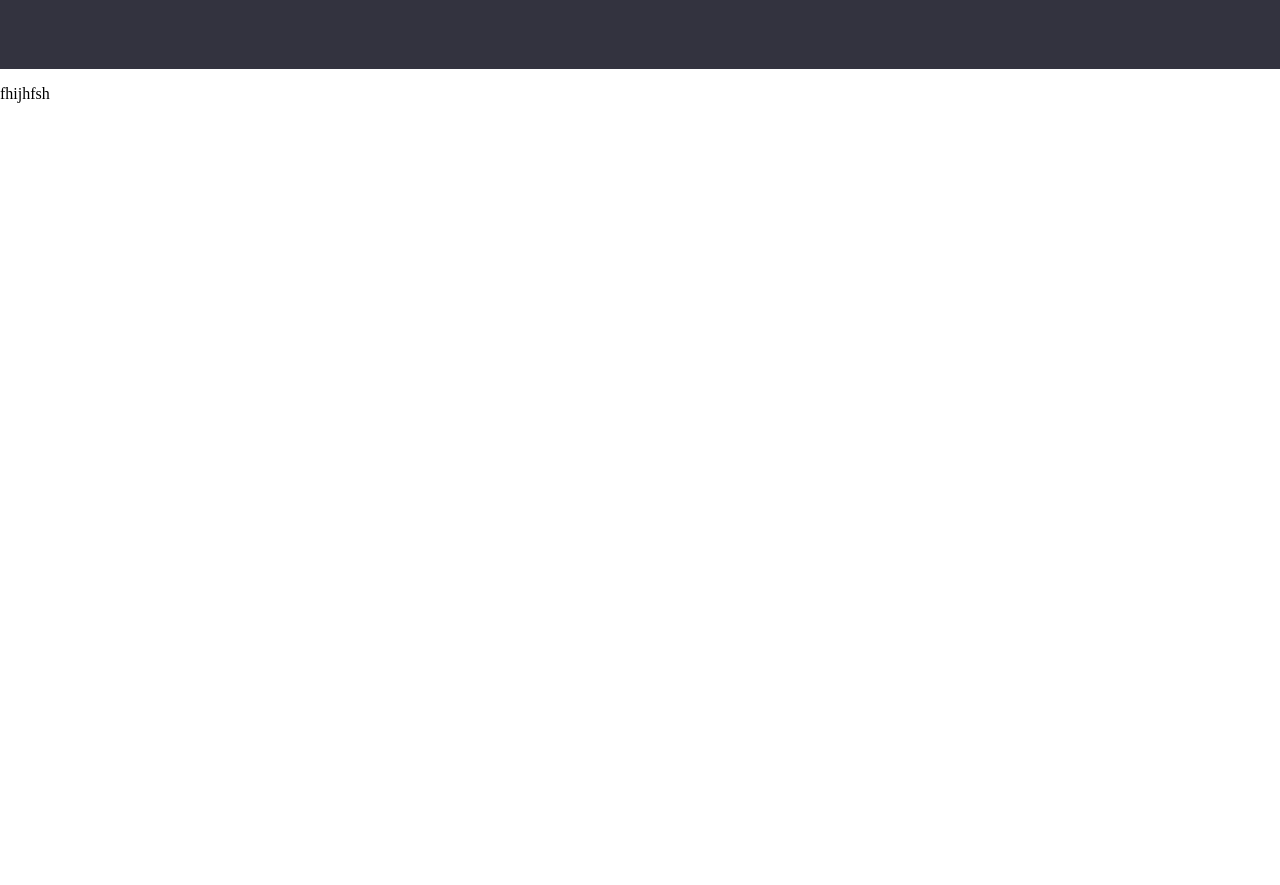
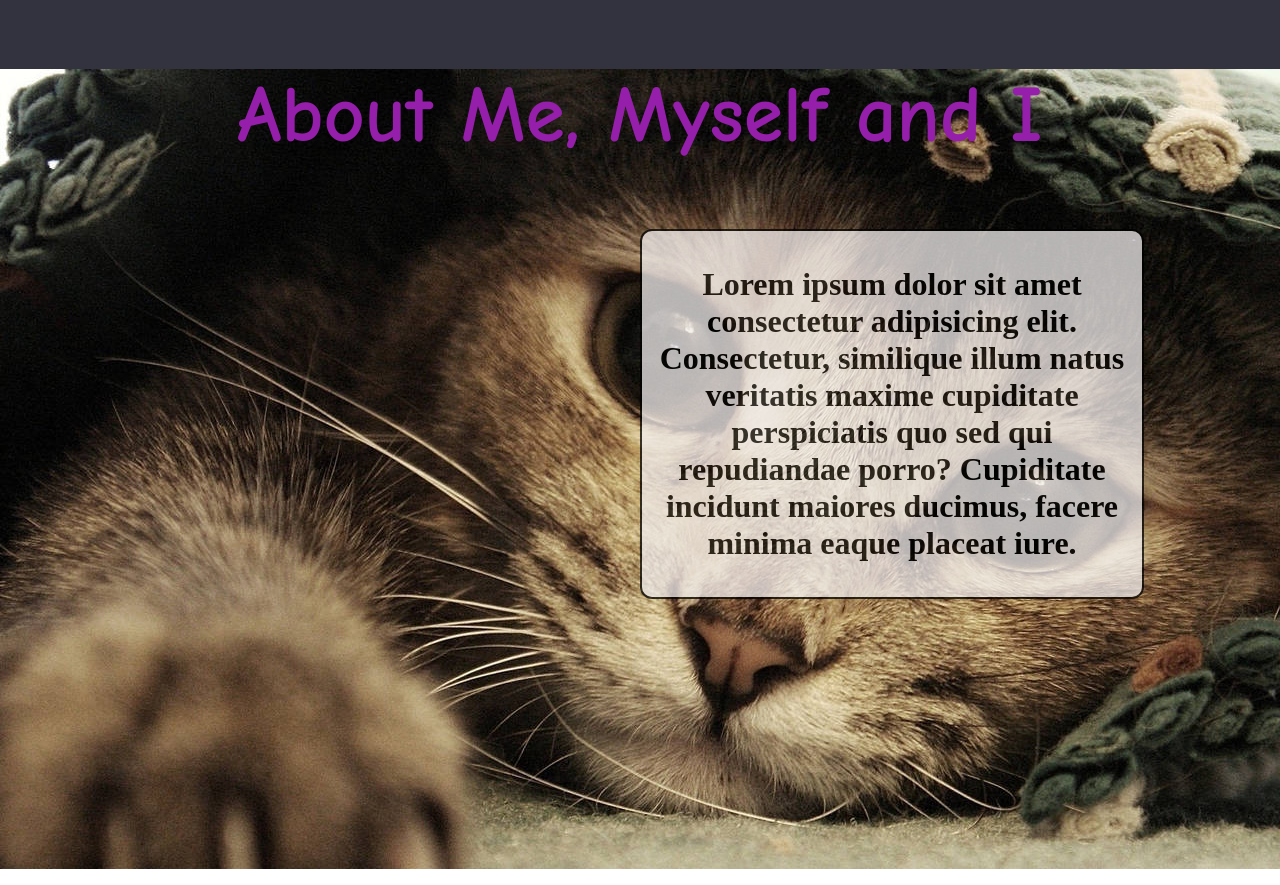
Before and after one commit to Nexxie95/nexxie95.github.io, a plain HTML site: page index.html in a window 1280 px wide. Shown: the part 731-1616 px from the top of the page. Drawn offline with Linux system fonts and the light colour scheme.

Commit message:
box-abtme-transarent

```diff
--- a/index.html
+++ b/index.html
@@ -26,14 +26,17 @@
         <div id="cat2">
             <a href="#aboutMe" class="main_links">
                 <img src="pics/macska.png" title="cat image" width="250" draggable="false">
-                <h3 class="honey">For sure not<br>biggest gayass</h3>
+                <h3 id="text-me">For sure not<br>biggest gayass</h3>
             </a>
         </div>
 
     </div>
 
     <div id="aboutMe" class="part">
-    <p>fhijhfsh</p>
+    <h1 id="main-about">About Me, Myself and I</h1>
+    <div class="block">
+        <p id="text1-abtme">Lorem ipsum dolor sit amet consectetur adipisicing elit. Consectetur, similique illum natus veritatis maxime cupiditate perspiciatis quo sed qui repudiandae porro? Cupiditate incidunt maiores ducimus, facere minima eaque placeat iure.</p>
+    </div>
     </div>
 </body>
 </html>
--- a/style.css
+++ b/style.css
@@ -53,7 +53,7 @@ a:hover {
 
 
 #text {
-    margin-top: 0.5%;
+    margin-top: 0%;
 }
 
 #welcome-text {
@@ -106,7 +106,7 @@ a:hover {
     background-color: #b96cc2;
 }
 
-.honey {
+#text-me {
     font-size: 150%;
     line-height: 80%;
     margin-top: 2%;
@@ -114,5 +114,34 @@ a:hover {
 }
 
 #aboutMe {
-background-image: url("pics\cat-g9rdx9uk2425fip2.jpg");
+background-image: url("/pics/cat-g9rdx9uk2425fip2.jpg");
 }
+
+#main-about{
+    font-family: 'Comic Sans MS';
+    margin: 0%;
+    color: #951faa;
+    text-align: center;
+    font-size: 500%;
+}
+
+.block {
+    padding-top: 3px;
+    padding-bottom: 3px;
+    border: 2px solid #000000;
+    background-color: #f2eeee;
+    margin: 0%;
+    width: 500px;
+    position: absolute;
+    top: 120vh;
+    left: 50vw;
+    border-radius: 12px;
+    opacity: 75%;
+}
+
+#text1-abtme {
+    font-size: 200%;
+    text-align: center;
+    font-weight: bold;
+
+}
```
